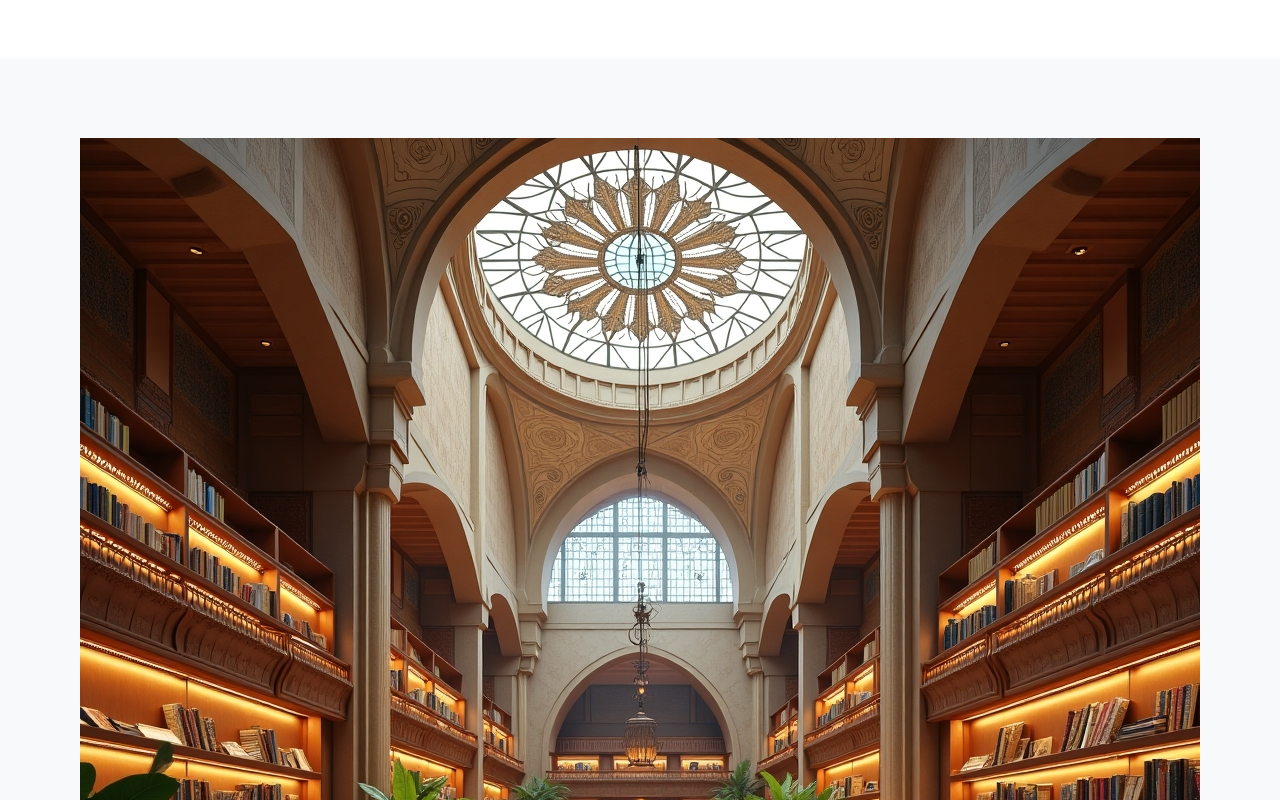
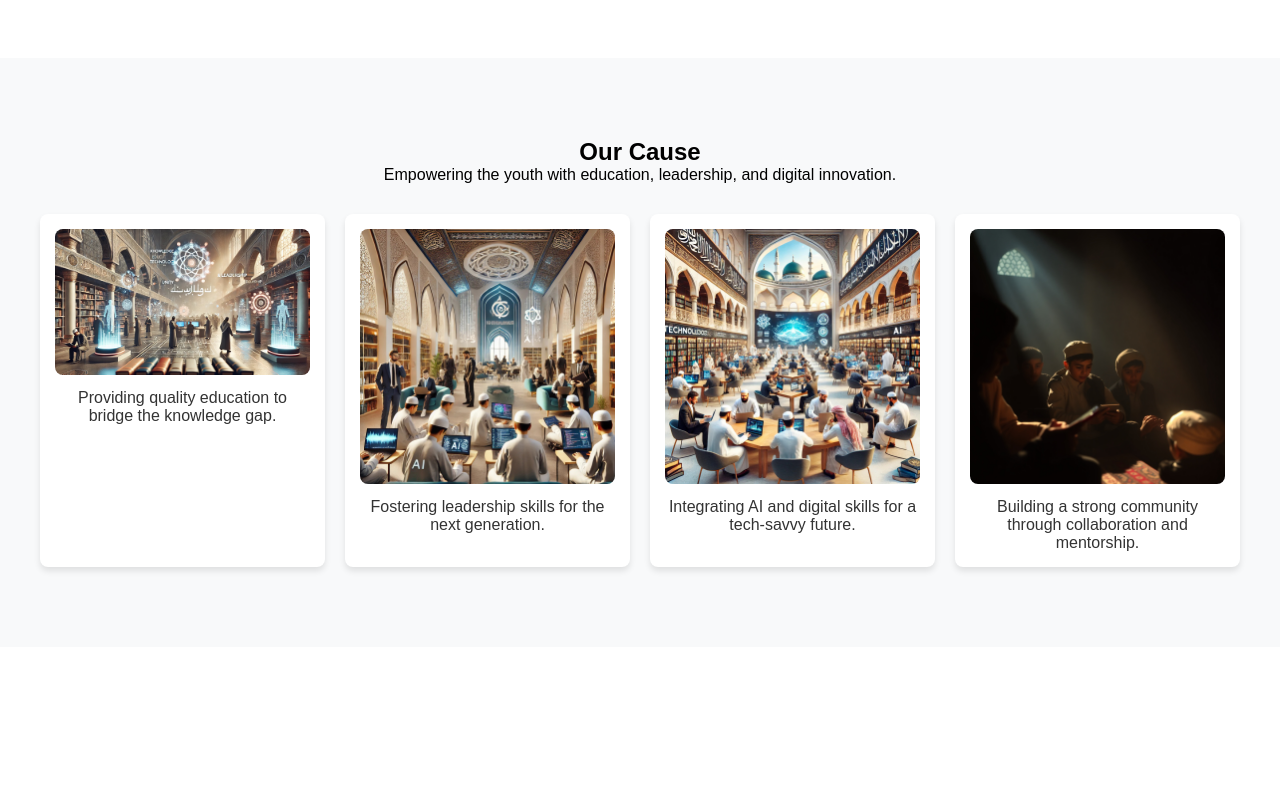
Before and after one commit to syedamerjunaid/NextGenMuslims, a plain HTML site: page index.html in a window 1280 px wide. Shown: the part 920-1720 px from the top of the page. Drawn offline with Linux system fonts and the light colour scheme.

Commit message:
Update index.html

```diff
--- a/index.html
+++ b/index.html
@@ -47,8 +47,29 @@
 
     <!-- Sections -->
     <section id="home">
-        <img src="images/ModernIslamicLiberary.jpeg" alt="Home Image" class="section-img">
-        <h1>Welcome to NextGen Muslims</h1>
+        <div class="home-container">
+            <h2>Our Cause</h2>
+            <p>Empowering the youth with education, leadership, and digital innovation.</p>
+
+            <div class="image-gallery">
+                <div class="gallery-item">
+                    <img src="images/education.jpg" alt="Education for All">
+                    <p>Providing quality education to bridge the knowledge gap.</p>
+                </div>
+                <div class="gallery-item">
+                    <img src="images/leadership.jpg" alt="Leadership Training">
+                    <p>Fostering leadership skills for the next generation.</p>
+                </div>
+                <div class="gallery-item">
+                    <img src="images/technology.jpg" alt="Digital Innovation">
+                    <p>Integrating AI and digital skills for a tech-savvy future.</p>
+                </div>
+                <div class="gallery-item">
+                    <img src="images/community.jpg" alt="Community Support">
+                    <p>Building a strong community through collaboration and mentorship.</p>
+                </div>
+            </div>
+        </div>
     </section>
 
     <section id="about">
```
